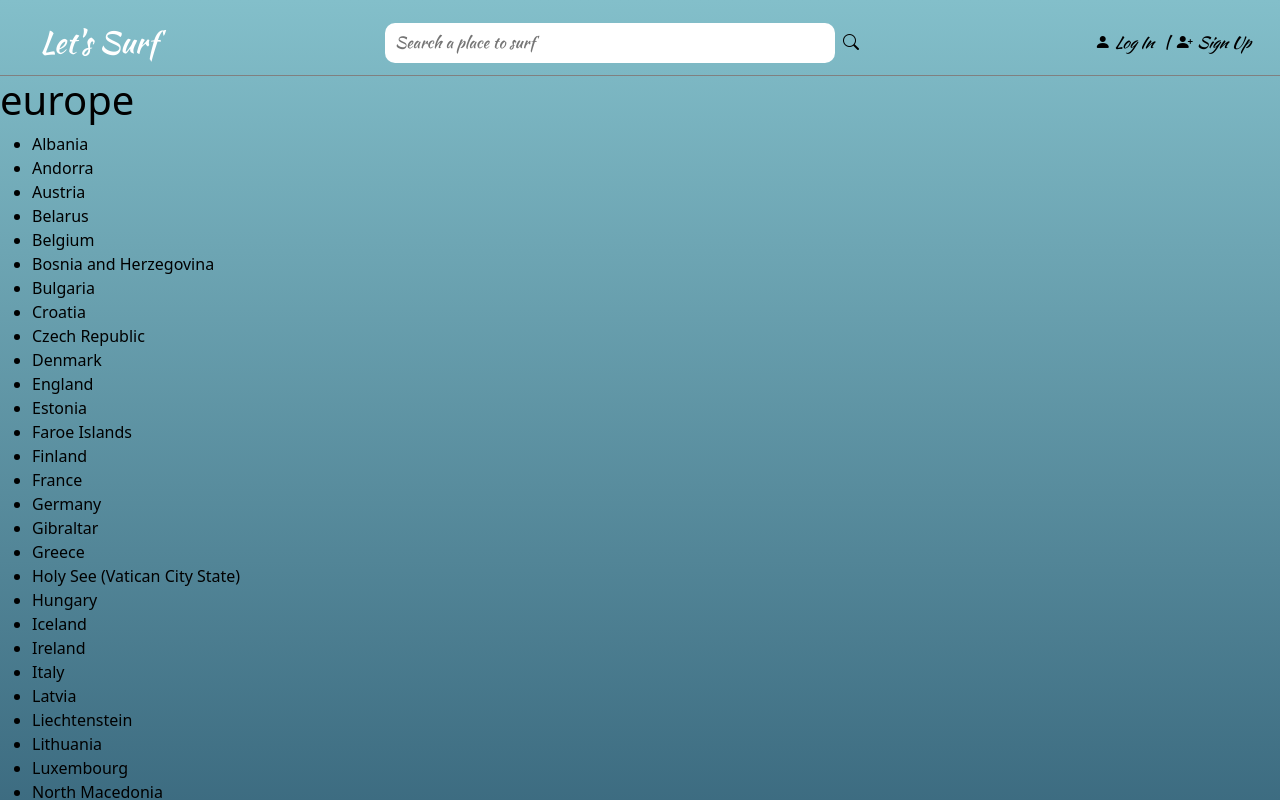
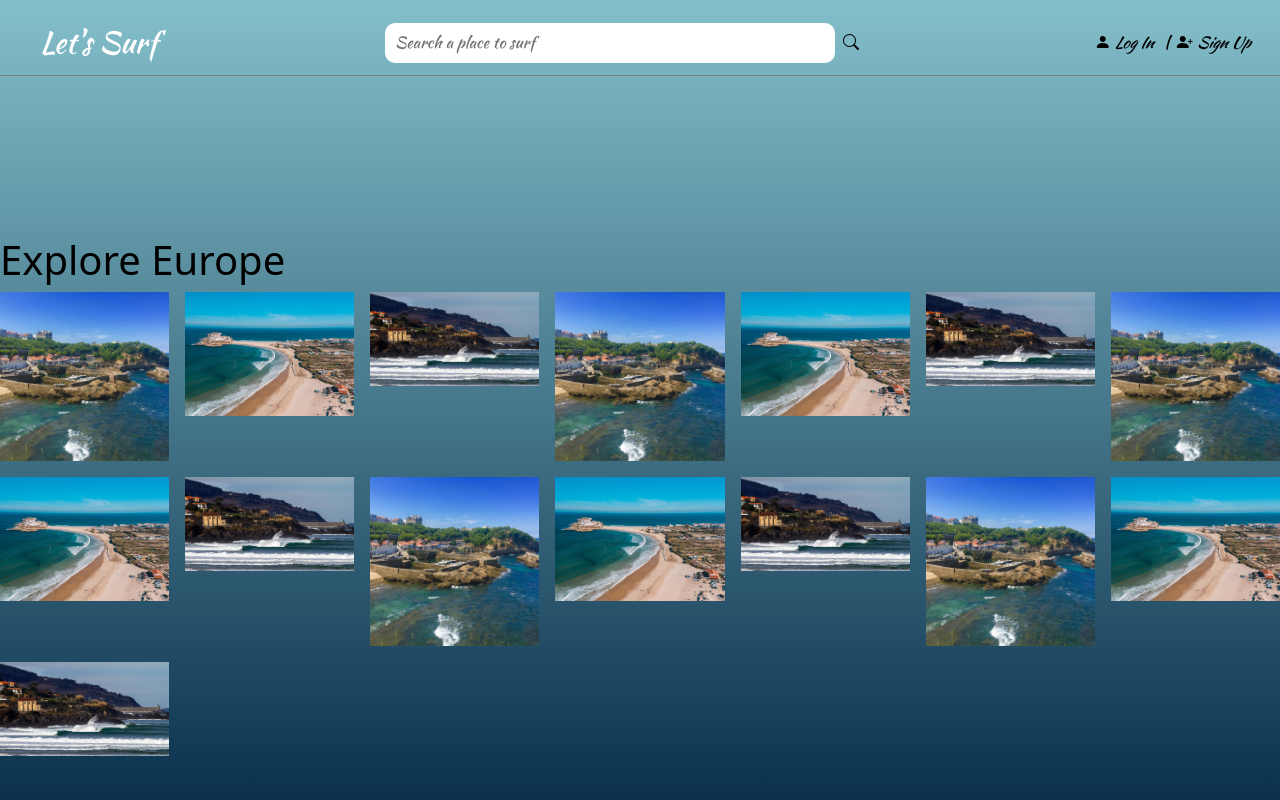
Before and after one commit to iliassJda/next-surf, a Next.js app: page /europe in a window 1280 px wide. Shown: the top 800 px of the page. Built offline with nearby package versions, Linux system fonts and the light colour scheme; no server answers.

Commit message:
start continents branch with euro

```diff
--- /dev/null
+++ b/src/app/europe/europe.module.css
@@ -0,0 +1,23 @@
+.body{
+    /* Ensures the image is behind the content */
+    background-image: url(https://www.pngall.com/wp-content/uploads/5/Europe-Map-PNG-Picture.png);
+    background-size: contain;
+    background-repeat: no-repeat;
+    background-position: center;
+    opacity: 0.1;
+    position: absolute;
+    top: 0;
+    left: 0;
+    width: 100%;
+    height: 100%;
+    z-index: -1;
+}
+.background{
+    opacity: 0.1;
+}
+.page{
+    padding-top: 10rem;
+    display: flex;
+    justify-content: center;
+    align-items: center;
+}
--- /dev/null
+++ b/src/app/europe/page.tsx
@@ -0,0 +1,35 @@
+import styles from "./europe.module.css"
+import ImageGrid from '../../components/imageGrid/imageGrid';
+
+const euroImages = [
+  { src: "continents/Biarritz.jpg", url: "/places" },
+  { src: "continents/peniche.jpg", url: "/login" },
+  { src: "continents/mundaka.jpg", url: "/places" },
+  { src: "continents/Biarritz.jpg", url: "/places" },
+  { src: "continents/peniche.jpg", url: "/login" },
+  { src: "continents/mundaka.jpg", url: "/places" },
+  { src: "continents/Biarritz.jpg", url: "/places" },
+  { src: "continents/peniche.jpg", url: "/login" },
+  { src: "continents/mundaka.jpg", url: "/places" },
+  { src: "continents/Biarritz.jpg", url: "/places" },
+  { src: "continents/peniche.jpg", url: "/login" },
+  { src: "continents/mundaka.jpg", url: "/places" },
+  { src: "continents/Biarritz.jpg", url: "/places" },
+  { src: "continents/peniche.jpg", url: "/login" },
+  { src: "continents/mundaka.jpg", url: "/places" },
+  // Add more images and URLs as needed
+];
+
+export default function Europe() {
+    return (
+      <>
+        <div className={styles.background}></div>
+        <div className={styles.page}>
+            <div>
+                <h1>Explore Europe</h1>
+                <ImageGrid images={euroImages} />
+            </div>
+        </div>
+      </>
+    );
+  }
```
Also changed, not shown: 1 other file (tests, documents, lock files or other folders).
